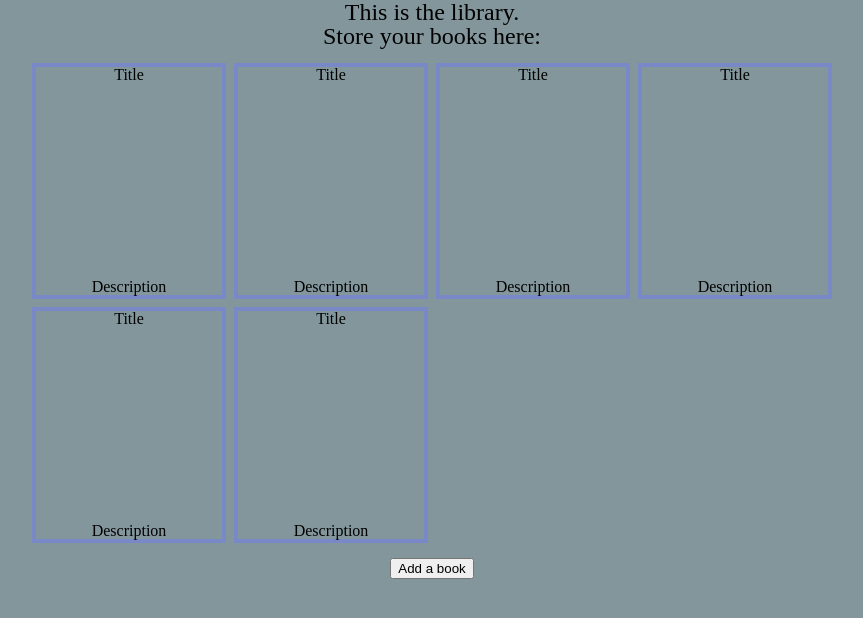
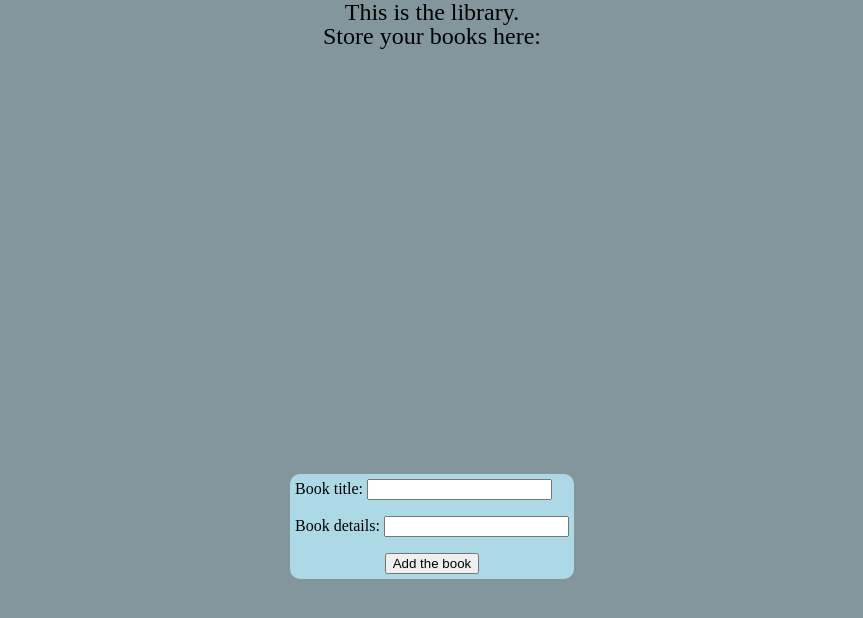
Before and after one commit to YasenYanev/project-library, a plain HTML site: page index.html in a window 1280 px wide. Shown: the whole page, without its empty margins (208-1071 px from the left). Drawn offline with Linux system fonts and the light colour scheme.

Commit message:
Early stage of popup that will ask for information about the book you want to put in the library and save it

```diff
--- a/index.html
+++ b/index.html
@@ -9,34 +9,26 @@
 </head>
 <body>
     <h1>This is the library. Store your books here:</h1>
-    <div class="books-shelf">
-        <div class="book">
-            <h2 class="book-title">Title</h2>
-            <p class="book-description">Description</p>
-        </div>
-        <div class="book">
-            <h2 class="book-title">Title</h2>
-            <p class="book-description">Description</p>
-        </div>
-        <div class="book">
-            <h2 class="book-title">Title</h2>
-            <p class="book-description">Description</p>
-        </div>
-        <div class="book">
-            <h2 class="book-title">Title</h2>
-            <p class="book-description">Description</p>
-        </div>
-        <div class="book">
-            <h2 class="book-title">Title</h2>
-            <p class="book-description">Description</p>
-        </div>
-        <div class="book">
-            <h2 class="book-title">Title</h2>
-            <p class="book-description">Description</p>
-        </div>
-    </div>
+    <div class="books-shelf"></div>
     <button>
         Add a book
     </button>
+    <form class="popup" id="popupForm">
+        <div>
+            <label for="btitle">Book title:</label>
+            <input type="text" id="btitle">
+        </div>
+
+        <br>
+
+        <div>
+            <label for="bdetails">Book details:</label>
+            <input type="text" id="bdetails">
+        </div>
+        <br>
+        <button class="add-book">Add the book</button>
+    </form>
+
+    <script src="index.js"></script>
 </body>
 </html>
--- a/index.js
+++ b/index.js
@@ -0,0 +1,39 @@
+const btitle = document.getElementById("btitle")
+const bdetails = document.getElementById("bdetails")
+
+
+
+
+class Book {
+    constructor(title, details) {
+        this.title = title
+        this.details = details
+    }
+
+
+}
+
+let myLibrary = []
+
+
+function addBookToLibrary() {
+    let book = new Book(btitle.value, bdetails.value)
+    console.log(book)
+    myLibrary.push(book)
+    console.log(myLibrary)
+    display()
+}
+
+document.querySelector(".add-book").addEventListener("click", () => {
+    addBookToLibrary()
+})
+
+
+function display() {
+    myLibrary.forEach(book => {
+        document.querySelector(".books-shelf").innerHTML += `
+            <div class="book">
+                <h2 class="book-title">${book.title}</h2>
+                <p class="book-description">${book.details}</p>
+            </div>`})
+}
--- a/style.css
+++ b/style.css
@@ -46,6 +46,7 @@ table {
 
 /* Main styles*/
 body {
+	position: relative;
 	background-color: rgb(130, 150, 156);
 }
 body > * {
@@ -75,3 +76,24 @@ h1 {
 button {
 	display: block;
 }
+.popup {
+	position: absolute;
+	margin-left: auto;
+	margin-right: auto;
+	left: 0px;
+	right: 0px;
+	bottom: -15px;
+	text-align: left;
+	width: fit-content;
+	padding: 5px;
+	border-radius: 10px;
+	background-color: lightblue;
+}
+
+label,
+button {
+	cursor: pointer;
+}
+.add-book {
+	margin: auto
+}
```
